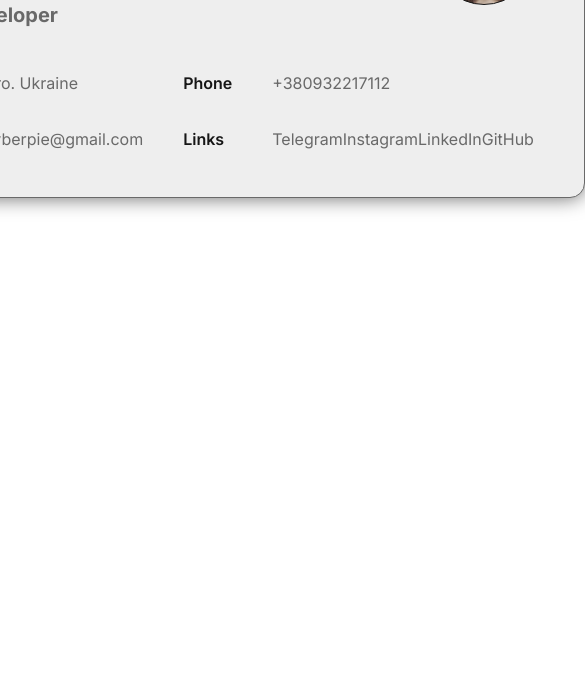
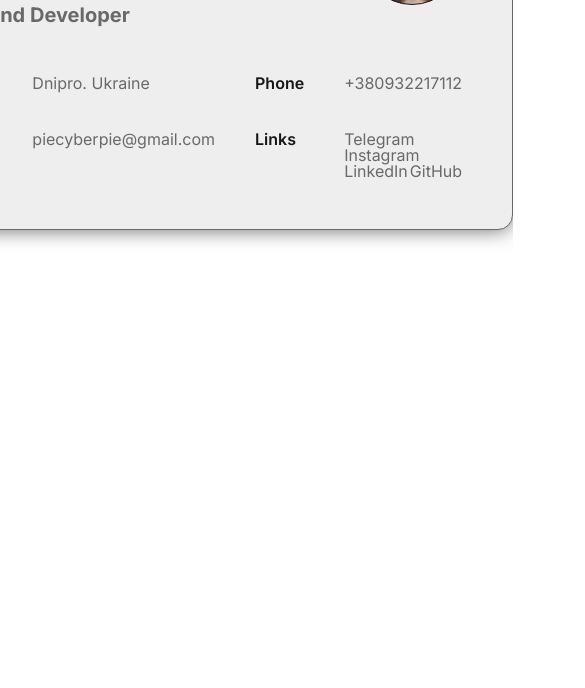
Before and after one commit to PieCyberPie/PieCyberPieCV, a website built with Parcel: page src/index.html in a window 390 px wide. Shown: the part 156-844 px from the top of the page, 585 px wide, since content can reach past the window. Built offline with nearby package versions, Linux system fonts and the light colour scheme.

Commit message:
tested inline margin for mobile

```diff
--- a/src/styles/info.scss
+++ b/src/styles/info.scss
@@ -1,8 +1,7 @@
 .info {
   display: grid;
 
-  grid-row-gap: 40px;
-  grid-column-gap: 40px;
+  grid-gap: 40px;
   grid-template-columns: 0.2fr 1fr 0.2fr 1fr;
 
   &__title {
@@ -22,5 +21,6 @@
 
 .links {
   display: flex;
+  flex-wrap: wrap;
   justify-content: space-between;
 }
--- a/src/styles/page.scss
+++ b/src/styles/page.scss
@@ -1,10 +1,11 @@
 .page {
   background-color: $body-color;
   width: $body-width;
-  height: auto;
+  margin-inline: 20px;
 
   border: 1px solid $secondary-color;
   border-radius: 15px;
+
   @include global-padding;
 
   filter: drop-shadow(0 0 10px $secondary-color);
```
